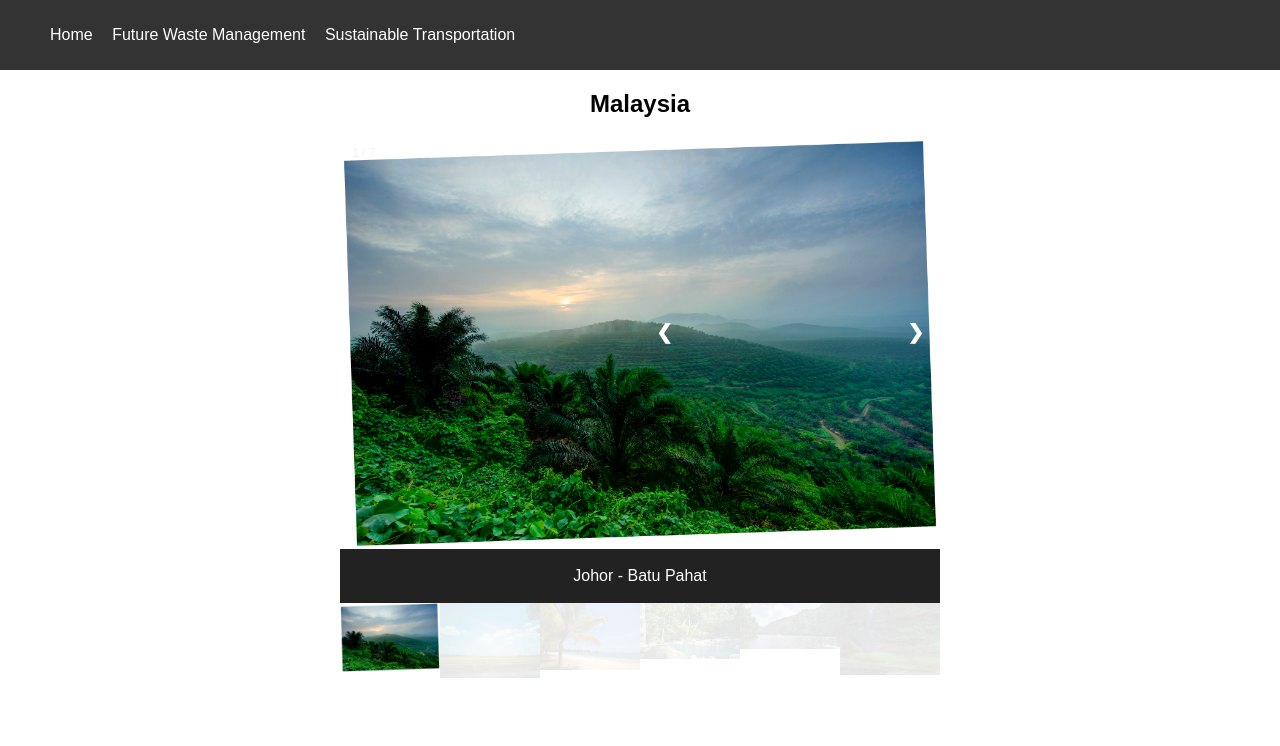
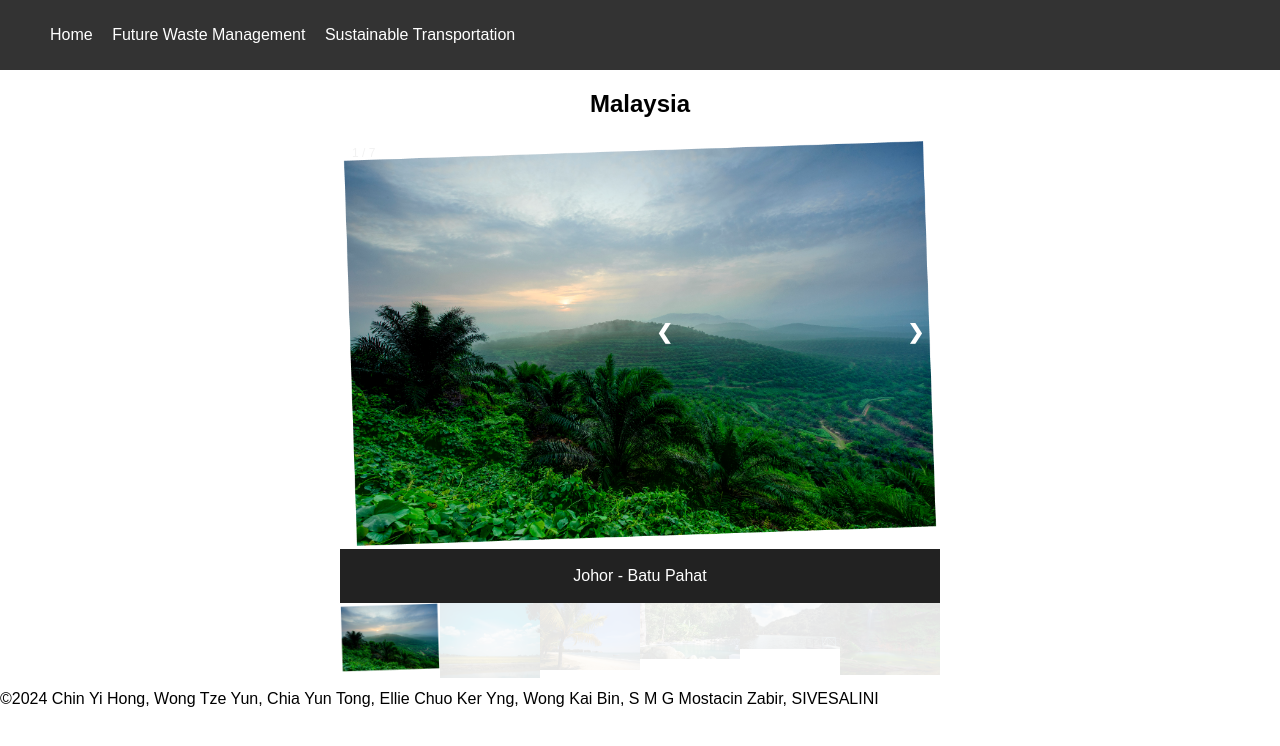
Before and after one commit to Hapi232/Green_Future_Malaysia, a plain HTML site: page mpu2333E/index.html in a window 1280 px wide. Drawn offline with Linux system fonts and the light colour scheme; no server answers.

Commit message:
Update index.html

```diff
--- a/mpu2333E/index.html
+++ b/mpu2333E/index.html
@@ -82,7 +82,7 @@
     </div>
   </div>
 
-
+  <footer>&copy;2024 Chin Yi Hong, Wong Tze Yun, Chia Yun Tong, Ellie Chuo Ker Yng, Wong Kai Bin, S M G Mostacin Zabir, SIVESALINI </footer>
 <script src="index.js"></script>
 
 </body>
```
